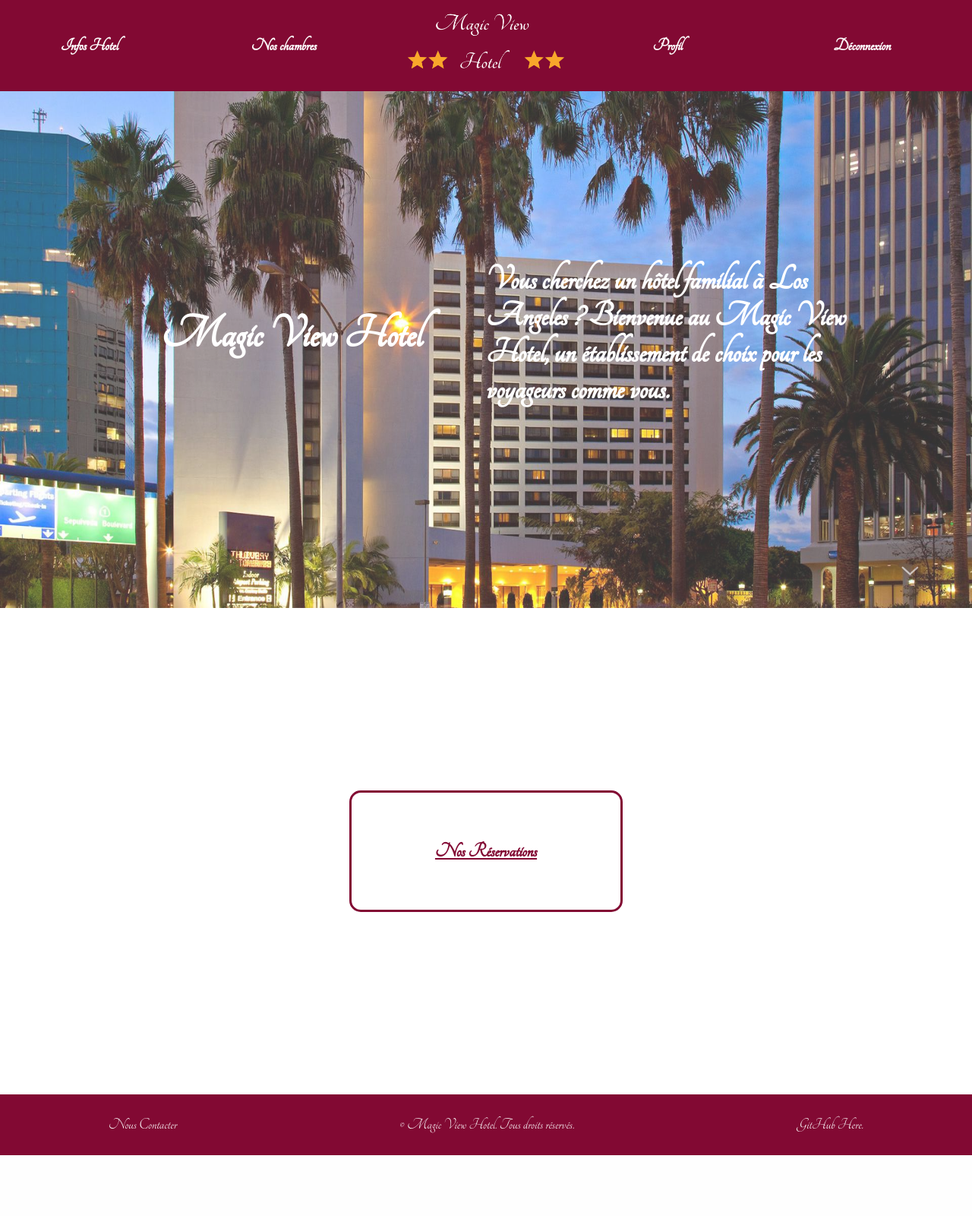
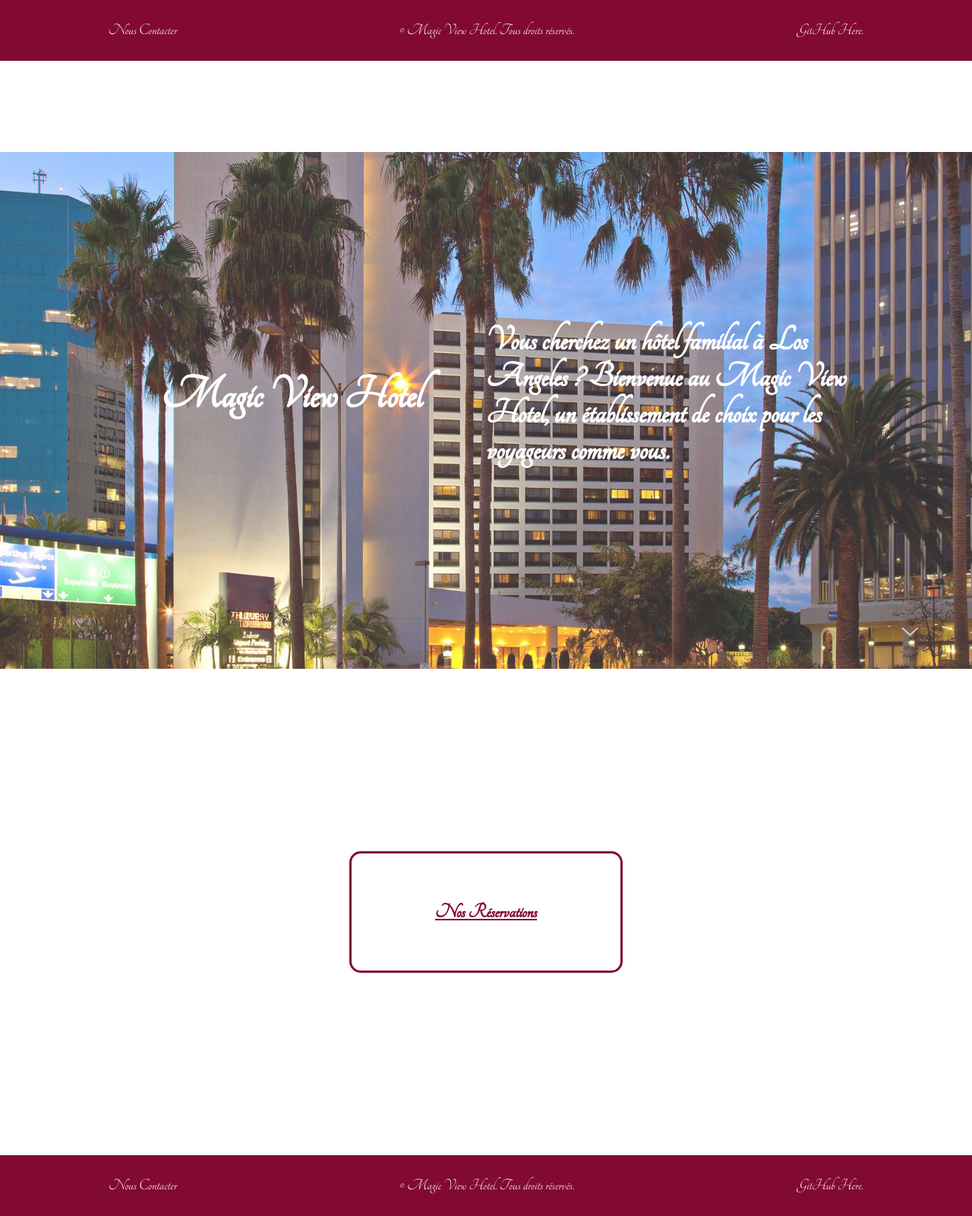
Before and after one commit to ridha-boughediri/reservation-salles, a PHP site: page /index.php in a window 1280 px wide. Shown: the whole page at 76% size. Before the commit the page ends 1520 px from the top, so only its background shows below. Run offline with PHP 8.4, Linux system fonts and the light colour scheme; the visitor is signed in with stand-in values (Sample User, id 1); data comes from the database, SQL or seed files in the repository.

Commit message:
dernierpush

```diff
--- a/header.php
+++ b/header.php
@@ -1,64 +1,13 @@
-<?php
-$url = $_SERVER['PHP_SELF'];
-
-if (isset($_GET['deco'])) {
-    session_destroy();
-    header("Refresh:0.5; url=./index.php");
-}
-
-?>
-
-<header>
-    <nav>
-        <div class="list-goto">
-            <h2 class="goto" onclick="gotoinfos()">Infos Hotel</h2>
-            <h2 class="goto" onclick="gotoreschamber()">Nos chambres</h2>
-        </div>
-
-        <div class="logo">
-            <img src="./img/logo.png" onclick="gotoindex()" alt="">
-        </div>
-
-        <?php if (isset($_SESSION['id'])) { ?>
-            <div class="list-goto">
-                <h2 class="goto" onclick="gotoprofile()">Profil</h2>
-                <h2 class="goto" onclick="gotodeconnexion()">Déconnexion</h2>
-            </div>
-        <?php } else { ?>
-            <div class="list-goto">
-                <h2 class="goto" onclick="gotoincription()">Inscription</h2>
-                <h2 class="goto" onclick="gotoconnexion()">Connexion</h2>
-            </div>
-        <?php } ?>
-    </nav>
-</header>
+<footer>
+    <ul>
+        <li>Nous Contacter</li>
+        <li>© Magic View Hotel. Tous droits réservés.</li>
+        <li onclick="gogit()">GitHub Here.</li>
+    </ul>
+</footer>
 
 <script>
-    function gotoinfos() {
-        window.location = './infos.php';
-    }
-
-    function gotoincription() {
-        window.location = './inscription.php';
-    }
-
-    function gotoconnexion() {
-        window.location = './connexion.php';
-    }
-
-    function gotoindex() {
-        window.location = './index.php';
-    }
-
-    function gotoreschamber() {
-        window.location = './chambres.php';
-    }
-
-    function gotoprofile() {
-        window.location = './profil.php';
-    }
-
-    function gotodeconnexion() {
-        window.location = './logout.php?deco=<?php echo $url ?>';
+    function gogit() {
+        window.location = 'https://github.com/';
     }
 </script>
--- a/inscription.php
+++ b/inscription.php
@@ -1,4 +1,8 @@
 <?php
+
+
+//test inscription
+
 
 include('./fileconfig/config.php');
 include('./fileconfig/configuser.php');
--- a/logout.php
+++ b/logout.php
@@ -1,3 +1,4 @@
+//test logout action
 <?php
 session_start();
 if (isset($_SESSION['id'])) {
--- a/planning.php
+++ b/planning.php
@@ -1,3 +1,5 @@
+//affichage html de notre planning
+
 <?php
 
 include('./fileconfig/config.php');
--- a/profil.php
+++ b/profil.php
@@ -1,3 +1,4 @@
+//editionprofil
 <?php
 
 include('./fileconfig/config.php');
--- a/reservation-form.php
+++ b/reservation-form.php
@@ -1,3 +1,6 @@
+//reservationformed
+
+
 <?php
 include('./fileconfig/config.php');
 include('./fileconfig/configuser.php');
--- a/reservation.php
+++ b/reservation.php
@@ -1,3 +1,5 @@
+//execution dela reservation
+
 <?php
 
 include('./fileconfig/config.php');
```
Also changed, not shown: 1 other file.
